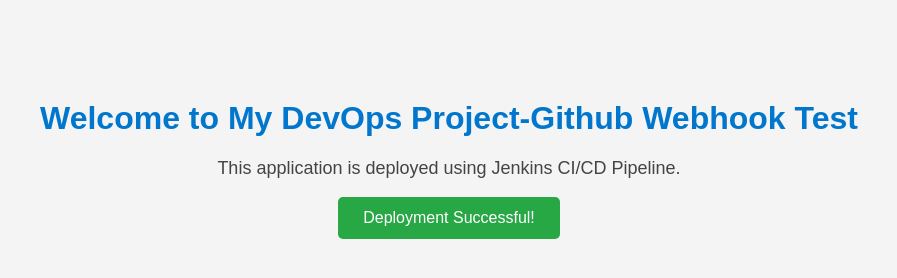
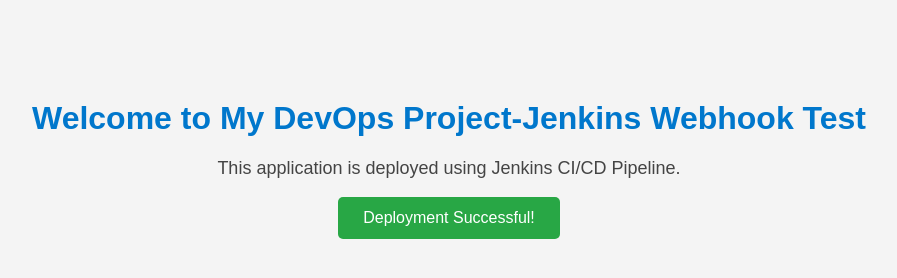
Before and after one commit to Chintamkeerthi/WebApplication-Devops, a plain HTML site: page index.html in a window 1280 px wide. Shown: the whole page, without its empty margins (191-1088 px from the left). Drawn offline with Linux system fonts and the light colour scheme.

Commit message:
Webhook automatic trigger test

```diff
--- a/index.html
+++ b/index.html
@@ -9,7 +9,7 @@
 <body>
 
 <div class="container">
-    <h1>Welcome to My DevOps Project-Github Webhook Test</h1>
+    <h1>Welcome to My DevOps Project-Jenkins Webhook Test</h1>
     <p>This application is deployed using Jenkins CI/CD Pipeline.</p>
 
     <button>Deployment Successful!</button>
```
